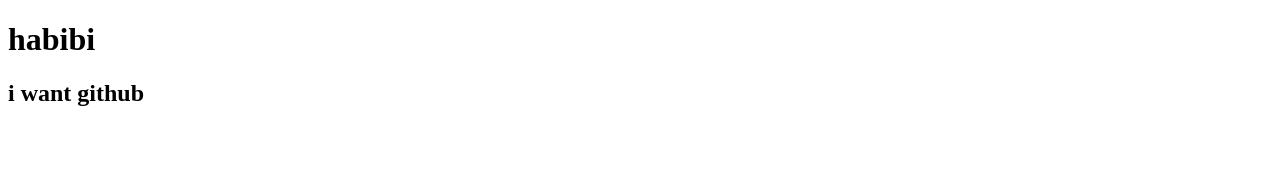
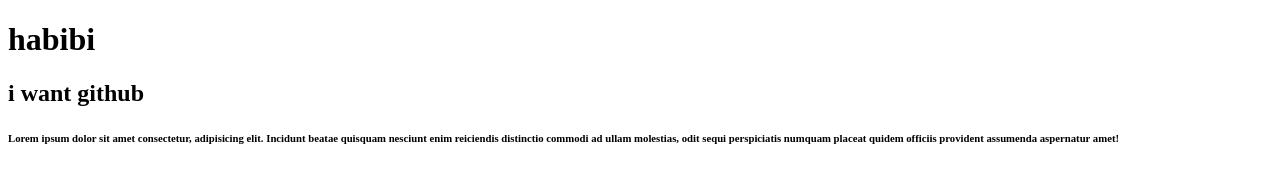
Before and after one commit to rabby005/my-secend-repo, a plain HTML site: page index.html in a window 1280 px wide. Drawn offline with Linux system fonts and the light colour scheme.

Commit message:
added header

```diff
--- a/index.html
+++ b/index.html
@@ -13,6 +13,9 @@
         <h2>
             i want github
         </h2>
+        <h6>
+            Lorem ipsum dolor sit amet consectetur, adipisicing elit. Incidunt beatae quisquam nesciunt enim reiciendis distinctio commodi ad ullam molestias, odit sequi perspiciatis numquam placeat quidem officiis provident assumenda aspernatur amet!
+        </h6>
     </div>
 </body>
 </html>
```
